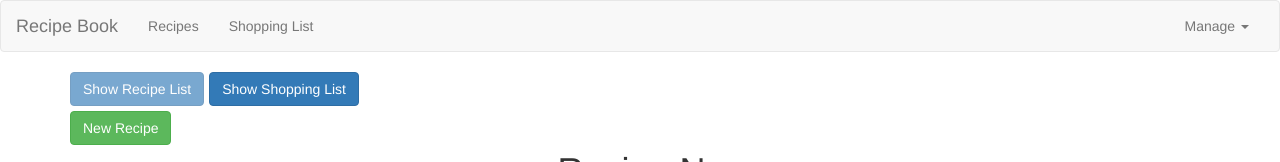
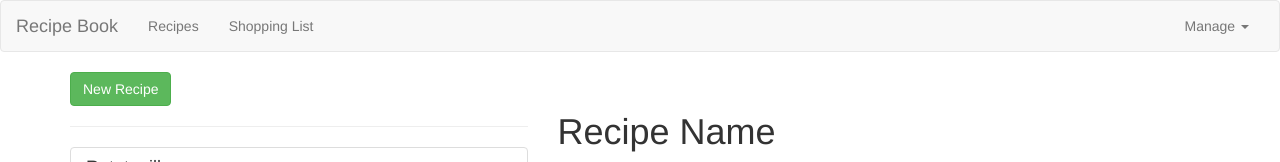
Before and after one commit to mspdl/angular-the_complete_guide_2022, an Angular app in the folder shopping_list/: page / in a window 1280 px wide. Shown: the top 162 px of the page. Built offline with nearby package versions, Linux system fonts and the light colour scheme.

Commit message:
[Section 6] Adding Navigation with Event Binding and ngIf (Teacher's approach)

```diff
--- a/shopping_list/src/app/app.component.html
+++ b/shopping_list/src/app/app.component.html
@@ -1,25 +1,11 @@
-<app-header></app-header>
+<app-header (featureSelected)="onNavigate($event)"></app-header>
 <div class="container">
   <div class="row">
     <div class="col-md-12">
-      <div class="btn-toolbar">
-        <button
-          class="btn btn-primary"
-          (click)="showTheRecipeList()"
-          [disabled]="showRecipeList"
-        >
-          Show Recipe List
-        </button>
-        <button
-          class="btn btn-primary"
-          (click)="showTheShoppingList()"
-          [disabled]="showShoppingList"
-        >
-          Show Shopping List
-        </button>
-      </div>
-      <app-recipes *ngIf="showRecipeList"></app-recipes>
-      <app-shopping-list *ngIf="showShoppingList"></app-shopping-list>
+      <app-recipes *ngIf="loadedFeature === 'recipe'"></app-recipes>
+      <app-shopping-list
+        *ngIf="loadedFeature === 'shopping-item'"
+      ></app-shopping-list>
     </div>
   </div>
 </div>
--- a/shopping_list/src/app/app.component.ts
+++ b/shopping_list/src/app/app.component.ts
@@ -6,16 +6,9 @@ import { Component } from '@angular/core';
   styleUrls: ['./app.component.css'],
 })
 export class AppComponent {
-  showRecipeList = true;
-  showShoppingList = false;
+  loadedFeature = 'recipe';
 
-  showTheRecipeList() {
-    this.showRecipeList = true;
-    this.showShoppingList = false;
-  }
-
-  showTheShoppingList() {
-    this.showRecipeList = false;
-    this.showShoppingList = true;
+  onNavigate(feature: string) {
+    this.loadedFeature = feature;
   }
 }
--- a/shopping_list/src/app/header/header.component.html
+++ b/shopping_list/src/app/header/header.component.html
@@ -16,8 +16,10 @@
       (window:resize)="collapsed = true"
     >
       <ul class="nav navbar-nav">
-        <li><a href="">Recipes</a></li>
-        <li><a href="">Shopping List</a></li>
+        <li><a href="#" (click)="onSelect('recipe')">Recipes</a></li>
+        <li>
+          <a href="#" (click)="onSelect('shopping-item')">Shopping List</a>
+        </li>
       </ul>
       <ul class="nav navbar-nav navbar-right">
         <li class="dropdown">
--- a/shopping_list/src/app/header/header.component.ts
+++ b/shopping_list/src/app/header/header.component.ts
@@ -1,4 +1,4 @@
-import { Component } from '@angular/core';
+import { Component, EventEmitter, Output } from '@angular/core';
 
 @Component({
   selector: 'app-header',
@@ -6,5 +6,10 @@ import { Component } from '@angular/core';
   styleUrls: ['./header.component.css'],
 })
 export class HeaderComponent {
+  @Output() featureSelected = new EventEmitter<string>();
   collapsed = true;
+
+  onSelect(selection: string) {
+    this.featureSelected.emit(selection);
+  }
 }
```
Also changed, not shown: 1 other file (tests, documents, lock files or other folders).
